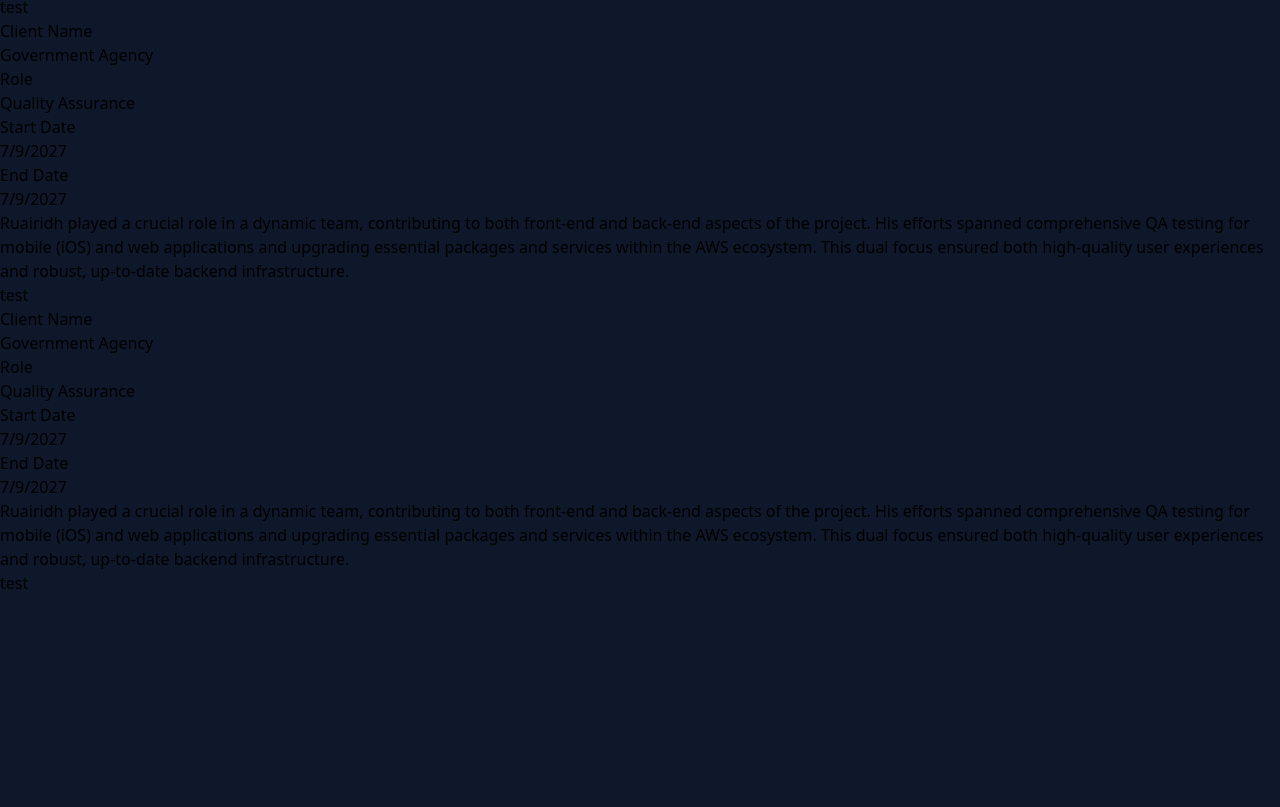
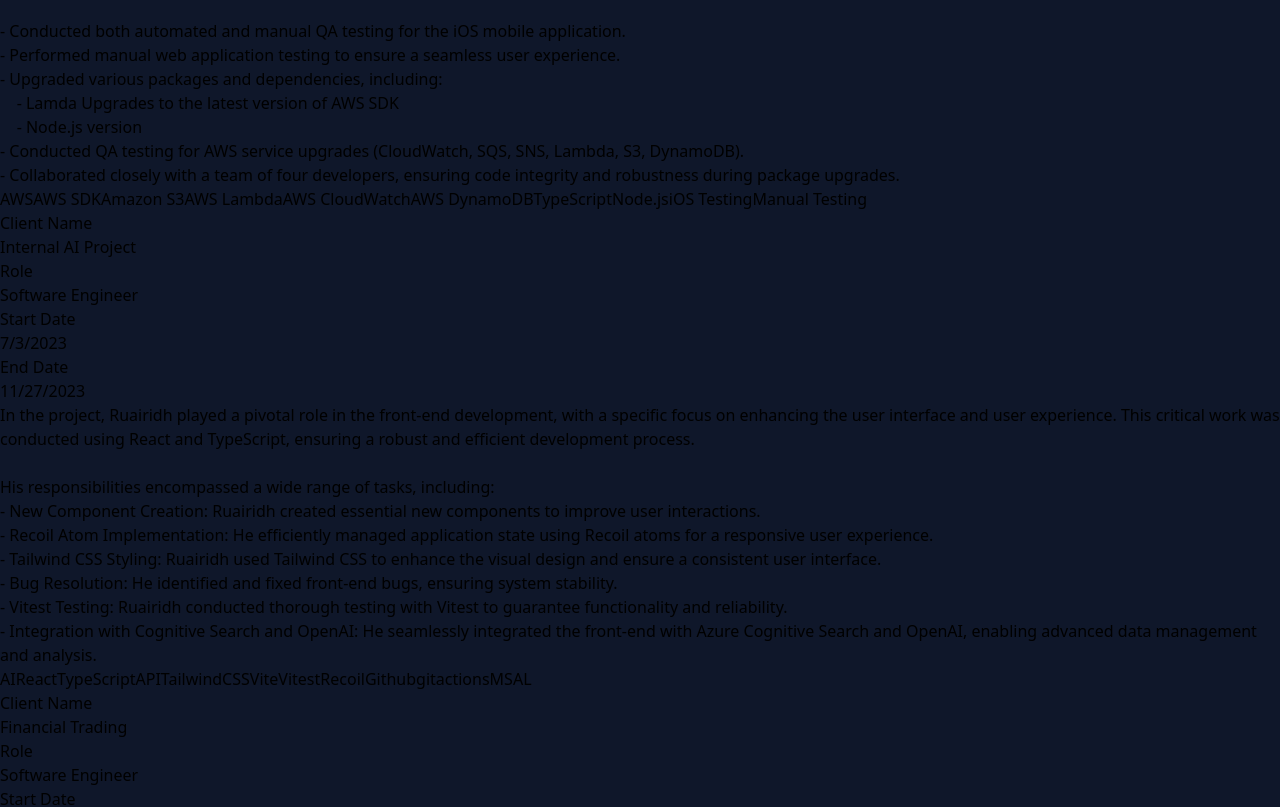
Before and after one commit to RuairidhT/RuairidhT.github.io, a React (Vite) app: page /experience in a window 1280 px wide. Shown: the part 373-1180 px from the top of the page. Before the commit the page ends 968 px from the top, so only its background shows below. Built offline with nearby package versions, Linux system fonts and the light colour scheme.

Commit message:
added experience

```diff
--- a/src/components/ExperienceCard.tsx
+++ b/src/components/ExperienceCard.tsx
@@ -1,3 +1,4 @@
+import { Fragment } from 'react/jsx-runtime';
 import { Experience } from '../pages/Experience';
 
 type Props = {
@@ -5,39 +6,48 @@
 };
 
 export const ExperienceCard = ({ experience }: Props) => {
+  const formattedDescription = experience.description
+    .split('\n')
+    .map((line, index) => (
+      <Fragment key={index}>
+        {line.replace(/\t/g, '\u00A0\u00A0\u00A0\u00A0')}
+        <br />
+      </Fragment>
+    ));
+
   return (
-    <div className="p-5 bg-slate-700 flex items-center mx-auto mb-10 rounded-lg flex-col w-[70%]">
-      <div className="flex text-gray-800 pb-2 w-full">
-        <div className="grid grid-cols-1 sm:grid-cols-2 lg:grid-cols-3 xl:grid-cols-4 gap-6 w-full text-slate-300">
+    <div className="p-5 rounded-lg bg-slate-800 border border-slate-700 flex items-center mx-auto mb-10 flex-col w-[70%]">
+      <div className="flex pb-2 w-full">
+        <div className="grid grid-cols-1 sm:grid-cols-2 lg:grid-cols-3 xl:grid-cols-4 gap-6 w-full text-slate-200">
           <div>
             <h2 className="font-semibold">Client Name</h2>
-            <p className="text-slate-200">{experience.clientName}</p>
+            <p className="text-slate-300">{experience.clientName}</p>
           </div>
           <div>
             <h2 className="font-semibold">Role</h2>
-            <p className="text-slate-200">{experience.role}</p>
+            <p className="text-slate-300">{experience.role}</p>
           </div>
           <div>
             <h2 className="font-semibold">Start Date</h2>
-            <p className="text-slate-200">
+            <p className="text-slate-300">
               {experience.startDate.toLocaleDateString()}
             </p>
           </div>
           <div>
             <h2 className="font-semibold">End Date</h2>
-            <p className="text-slate-200">
+            <p className="text-slate-300">
               {experience.endDate.toLocaleDateString()}
             </p>
           </div>
         </div>
       </div>
-      <p className="leading-relaxed text-base text-slate-200 ">
-        {experience.description}
+      <p className="leading-relaxed text-base text-slate-300 w-full">
+        {formattedDescription}
       </p>
       <div className="py-4">
         {experience.skills.map((skill) => {
           return (
-            <span className="text-xs font-medium me-2 px-2.5 py-0.5 rounded bg-green-900 text-green-300">
+            <span className="text-xs font-medium me-2 px-2.5 py-0.5 rounded bg-slate-700 text-slate-400 border border-slate-500">
               {skill}
             </span>
           );
--- a/src/pages/Certifications.tsx
+++ b/src/pages/Certifications.tsx
@@ -23,36 +23,36 @@
 const certs: Certification[] = [
   {
     name: 'GitHub Actions',
-    startDate: new Date(2024, 6, 9),
-    endTime: new Date(2027, 6, 9),
+    startDate: new Date(2024, 5, 9),
+    endTime: new Date(2027, 5, 9),
     badge: '/github-actions.png',
   },
   {
     name: 'GitHub Foundations',
-    startDate: new Date(2024, 5, 30),
-    endTime: new Date(2027, 5, 30),
+    startDate: new Date(2024, 4, 30),
+    endTime: new Date(2027, 4, 30),
     badge: '/github-foundations.png',
   },
   {
     name: 'AWS Cloud Practitioner',
-    startDate: new Date(2024, 5, 13),
-    endTime: new Date(2027, 5, 13),
+    startDate: new Date(2024, 4, 13),
+    endTime: new Date(2027, 4, 13),
     badge: '/aws-certified-cloud-practitioner.png',
   },
   {
     name: 'Cloud Digital Leader',
-    startDate: new Date(2024, 5, 5),
-    endTime: new Date(2027, 5, 5),
+    startDate: new Date(2024, 4, 5),
+    endTime: new Date(2027, 4, 5),
     badge: '/cloud-digital-leader-certification.png',
   },
   {
     name: 'Green Software for Practitioners',
-    startDate: new Date(2023, 10, 9),
+    startDate: new Date(2023, 9, 9),
     badge: '/lfc131-green-software-for-practitioners.png',
   },
   {
     name: 'Microsoft Azure Fundamentals',
-    startDate: new Date(2023, 8, 7),
+    startDate: new Date(2023, 7, 7),
     badge: '/microsoft-certified-fundamentals-badge.svg',
   },
 ];
--- a/src/pages/Experience.tsx
+++ b/src/pages/Experience.tsx
@@ -23,28 +23,167 @@
   {
     clientName: 'Government Agency',
     role: 'Quality Assurance',
-    startDate: new Date(2027, 6, 9),
-    endDate: new Date(2027, 6, 9),
-    description:
-      'Ruairidh played a crucial role in a dynamic team, contributing to both front-end and back-end aspects of the project. His efforts spanned comprehensive QA testing for mobile (iOS) and web applications and upgrading essential packages and services within the AWS ecosystem. This dual focus ensured both high-quality user experiences and robust, up-to-date backend infrastructure.',
-    skills: ['test'],
+    startDate: new Date(2023, 11, 28),
+    endDate: new Date(2024, 6, 7),
+    description: `Ruairidh played a crucial role in a dynamic team, contributing to both front-end and back-end aspects of the project. His efforts spanned comprehensive QA testing for mobile (iOS) and web applications and upgrading essential packages and services within the AWS ecosystem. This dual focus ensured both high-quality user experiences and robust, up-to-date backend infrastructure.
+
+      - Conducted both automated and manual QA testing for the iOS mobile application.
+      - Performed manual web application testing to ensure a seamless user experience.
+      - Upgraded various packages and dependencies, including:
+      \u00A0\u00A0\u00A0\u00A0- Lamda Upgrades to the latest version of AWS SDK
+      \u00A0\u00A0\u00A0\u00A0- Node.js version
+      - Conducted QA testing for AWS service upgrades (CloudWatch, SQS, SNS, Lambda, S3, DynamoDB).
+      - Collaborated closely with a team of four developers, ensuring code integrity and robustness during package upgrades.`,
+    skills: [
+      'AWS',
+      'AWS SDK',
+      'Amazon S3',
+      'AWS Lambda',
+      'AWS CloudWatch',
+      'AWS DynamoDB',
+      'TypeScript',
+      'Node.js',
+      'iOS Testing',
+      'Manual Testing',
+    ],
+  },
+  {
+    clientName: 'Internal AI Project',
+    role: 'Software Engineer',
+    startDate: new Date(2023, 6, 3),
+    endDate: new Date(2023, 10, 27),
+    description: `In the project, Ruairidh played a pivotal role in the front-end development, with a specific focus on enhancing the user interface and user experience. This critical work was conducted using React and TypeScript, ensuring a robust and efficient development process.
+
+His responsibilities encompassed a wide range of tasks, including:
+ - New Component Creation: Ruairidh created essential new components to improve user interactions.
+ - Recoil Atom Implementation: He efficiently managed application state using Recoil atoms for a responsive user experience.
+ - Tailwind CSS Styling: Ruairidh used Tailwind CSS to enhance the visual design and ensure a consistent user interface.
+ - Bug Resolution: He identified and fixed front-end bugs, ensuring system stability.
+ - Vitest Testing: Ruairidh conducted thorough testing with Vitest to guarantee functionality and reliability.
+ - Integration with Cognitive Search and OpenAI: He seamlessly integrated the front-end with Azure Cognitive Search and OpenAI, enabling advanced data management and analysis.`,
+    skills: [
+      'AI',
+      'React',
+      'TypeScript',
+      'API',
+      'TailwindCSS',
+      'Vite',
+      'Vitest',
+      'Recoil',
+      'Github',
+      'git',
+      'actions',
+      'MSAL',
+    ],
+  },
+  {
+    clientName: 'Financial Trading',
+    role: 'Software Engineer',
+    startDate: new Date(2023, 2, 1),
+    endDate: new Date(2023, 5, 30),
+    description: `The project involved the development of three single-page applications within a global team, fostering collaboration across different locations and centered around React and TypeScript. One of these applications served as the primary platform for foreign currency trading, while the remaining two focused on trade monitoring and amendments. Ruairidh joined the front-end team during the latter stages of the project, quickly integrating into the global team and contributing to its success, particularly in React and TypeScript-based front-end development.
+
+Ruairidh's specific responsibilities encompassed:
+- Swiftly developing reusable components that could be effectively utilised across all three applications by leveraging packages.
+- Ensuring the stability of the applications by writing comprehensive tests using Vitest.
+- Effectively addressing and resolving any identified bugs or issues.
+- Upholding the project's design principles and leveraging the existing UI Framework.
+- Actively participating in Agile development practices such as stand-ups, retrospectives, and demos.`,
+    skills: [
+      'React',
+      'TypeScript',
+      'HTML',
+      'CSS',
+      'WebSockets',
+      'Vite',
+      'Vitest',
+      'Recoil',
+      'Swagger',
+      'GitLab',
+    ],
   },
   {
     clientName: 'Government Agency',
     role: 'Quality Assurance',
-    startDate: new Date(2027, 6, 9),
-    endDate: new Date(2027, 6, 9),
-    description:
-      'Ruairidh played a crucial role in a dynamic team, contributing to both front-end and back-end aspects of the project. His efforts spanned comprehensive QA testing for mobile (iOS) and web applications and upgrading essential packages and services within the AWS ecosystem. This dual focus ensured both high-quality user experiences and robust, up-to-date backend infrastructure.',
-    skills: ['test'],
+    startDate: new Date(2023, 0, 26),
+    endDate: new Date(2024, 1, 28),
+    description: `Upon rejoining the project, Ruairidh resumed his role as a front-end developer, contributing to the continued development of the web application. In addition to his previous responsibilities, he also took on user acceptance testing and bug-finding tasks, which involved:
+
+- Performing user acceptance testing to ensure the application met client requirements and specifications.
+- Identifying and reporting bugs using issue-tracking tools such as Jira, and working with the development team to resolve them.`,
+    skills: ['Jenkins', 'HTML', 'TypeScript', 'DynamoDB', 'Jest', 'Angular'],
   },
   {
-    clientName: 'Government Agency',
-    role: 'Quality Assurance',
-    startDate: new Date(2027, 6, 9),
-    endDate: new Date(2027, 6, 9),
-    description:
-      'Ruairidh played a crucial role in a dynamic team, contributing to both front-end and back-end aspects of the project. His efforts spanned comprehensive QA testing for mobile (iOS) and web applications and upgrading essential packages and services within the AWS ecosystem. This dual focus ensured both high-quality user experiences and robust, up-to-date backend infrastructure.',
-    skills: ['test'],
+    clientName: 'Bench Project',
+    role: 'Software Engineer',
+    startDate: new Date(2022, 11, 5),
+    endDate: new Date(2023, 0, 25),
+    description: `Ruairidh was a key contributor to a small, dedicated team of developers tasked with developing a web-based scorekeeping application. This application, built using React, TypeScript, Azure Functions, and Prisma, serves as a versatile tool for tracking scores in various games, including pool, table tennis, and darts.
+
+Within the team, Ruairidh took on significant responsibilities, including designing and implementing new features, creating new pages, and addressing bugs within the application.
+
+Furthermore, the team aimed to roll out the application company-wide, enabling other offices to use it for score tracking. To achieve this, they ensured the application's security and scalability. Azure Functions were employed to add scalability to the application, ensuring a smooth and responsive user experience as it expanded to serve a broader user base.`,
+    skills: [
+      'prisma',
+      'Azure Functions',
+      'NextJS',
+      'React',
+      'git',
+      'Github',
+      'Github Actions',
+      'GitHub Copilot',
+    ],
+  },
+  {
+    clientName: 'Govenment Agency',
+    role: 'Software Engineer',
+    startDate: new Date(2022, 5, 6),
+    endDate: new Date(2022, 10, 30),
+    description: `This project involved developing a web application that allowed the client to create and modify various vehicle tests. Due to the need for the application to integrate with pre-existing external systems, it presented added complexity.
+
+Ruairidh, as a front-end developer, contributed to the development of new components. The application was developed using Angular and Typescript with Jest testing framework.
+
+His specific responsibilities included:
+- Designing and developing re-usable front-end components to be used throughout the website.
+- Creating custom form validation that can be reused across the app
+- Writing automated tests using Jest
+- Deploying, testing, seeding, and deploying the application using Jenkins
+- Adhering to government design principles
+- Participating in Agile development practices such as stand-ups, retrospectives, and live demos.`,
+    skills: [
+      'Angular',
+      'NgRx',
+      'HTML',
+      'CSS',
+      'Javascript',
+      'TypeScript',
+      'AWS',
+      'Nexus',
+      'git',
+      'Github',
+    ],
+  },
+  {
+    clientName: 'Education Technology',
+    role: 'Software Engineer',
+    startDate: new Date(2020, 2, 2),
+    endDate: new Date(2022, 4, 27),
+    description: `Ruairidh was part of a team of four developers working on various projects, his responsibilities included:
+
+- Migrating existing components from KnockoutJS to React
+- Designing and implementing dynamic and browser-compatible pages using Elixir Phoenix and the web stack
+- Maintaining a legacy application developed using ASP.NET C#
+- Managing version control using Git and ensuring accurate documentation of changes made.`,
+    skills: [
+      'React',
+      'KnockoutJS',
+      'C#',
+      'Elixir',
+      'git',
+      'Github',
+      'HTML',
+      'CSS',
+      'Javascript',
+    ],
   },
 ];
```
